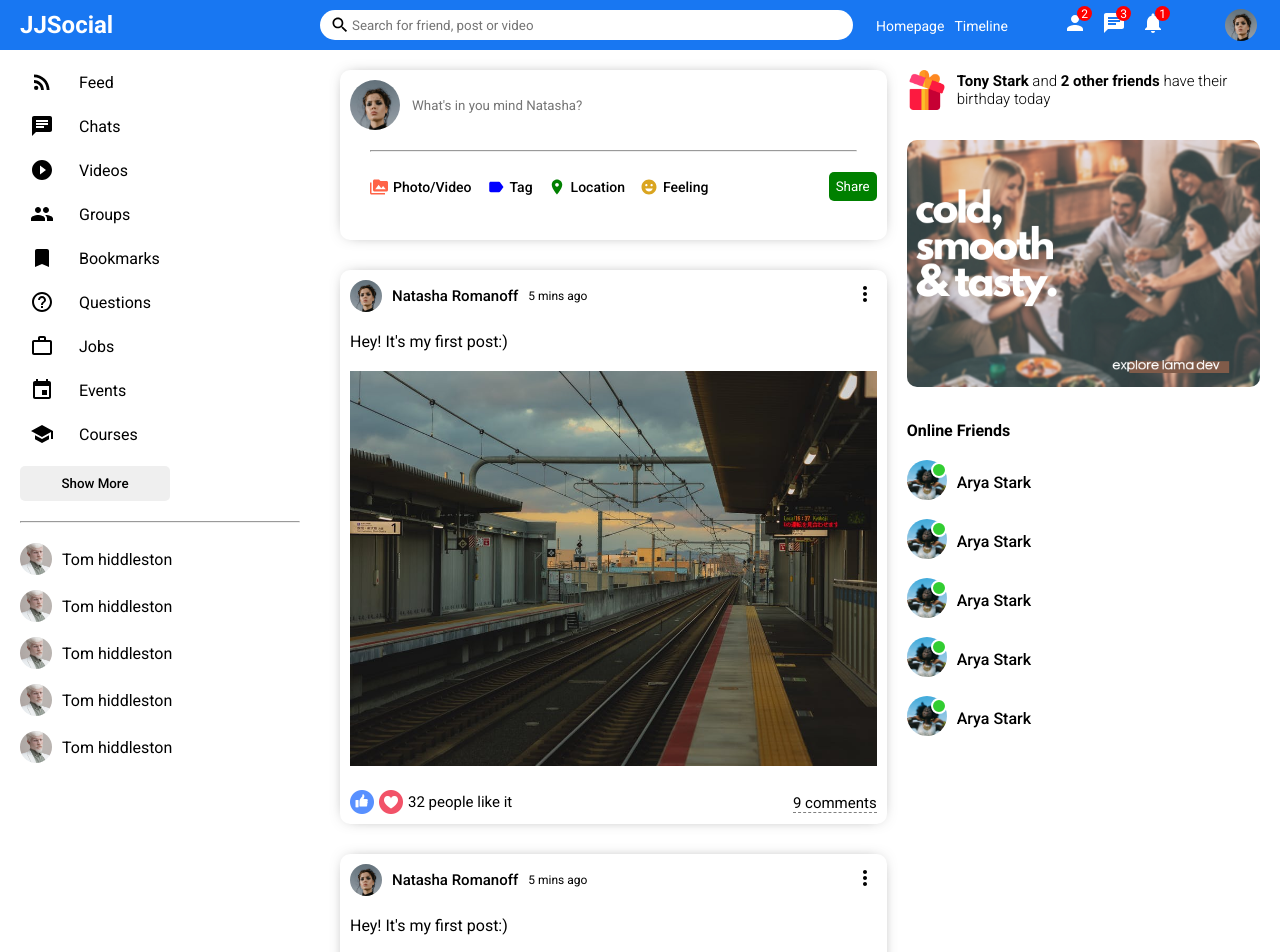
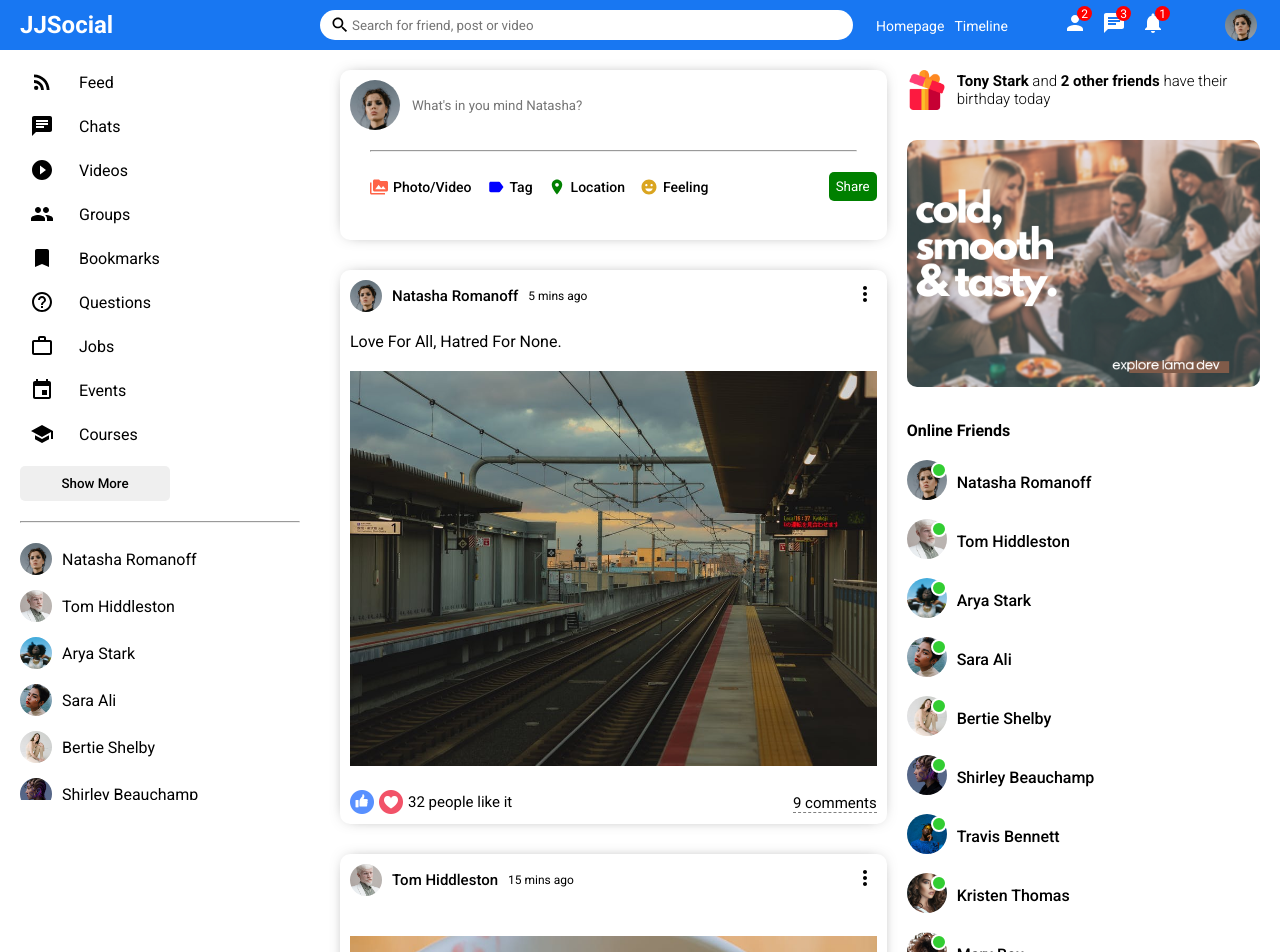
Before and after one commit to jibujacob/SocialMediaWebApp-MERN, a React (Create React App) app in the folder client/: page / in a window 1280 px wide. Shown: the top 952 px of the page. Built offline with nearby package versions, Linux system fonts and the light colour scheme; the HTML template or start-up script is replaced by a standard one.

Commit message:
Dynamic Population of FriendList,Posts Online Buddies Completed

```diff
--- /dev/null
+++ b/client/src/components/CloseFriends.jsx
@@ -0,0 +1,31 @@
+import React from 'react'
+import styled from 'styled-components'
+
+const Friend = styled.li`
+    display:flex;
+    align-items:center;
+    margin-bottom:15px;
+`
+
+const FriendImage = styled.img`
+    width:32px;
+    height:32px;
+    border-radius:50%;
+    object-fit:cover;
+    margin-right:10px;
+`
+
+const FriendName = styled.span`
+
+`
+
+const CloseFriends = ({user}) => {
+    return (
+        <Friend>
+            <FriendImage src={user.profilePicture}/>
+            <FriendName>{user.username}</FriendName>
+        </Friend>
+    )
+}
+
+export default CloseFriends
--- a/client/src/components/Feed.jsx
+++ b/client/src/components/Feed.jsx
@@ -2,6 +2,8 @@
 import styled from "styled-components"
 import Post from './Post'
 import Share from './Share'
+
+import {Posts} from "../dummyData"
 
 const Container = styled.div`
     flex:5.5;
@@ -16,12 +18,10 @@
         <Container>
             <Wrapper>
                 <Share/>
-                <Post/>
-                <Post/>
-                <Post/>
-                <Post/>
-                <Post/>
-                <Post/>
+                {Posts.map(post => {
+                    return <Post key={post.id} post={post}/>
+                })}
+
             </Wrapper>
         </Container>
     )
--- /dev/null
+++ b/client/src/components/OnlineFriends.jsx
@@ -0,0 +1,51 @@
+import React from 'react'
+import styled from "styled-components"
+
+const Friend = styled.li`
+   display:flex;
+   align-items:center;
+   margin-bottom:15px;
+`
+
+const FriendProfileImageContainer = styled.div`
+    margin-right:10px;
+    position:relative;
+`
+
+const FriendProfileImage = styled.img`
+    width:40px;
+    height:40px;
+    border-radius:50%;
+    cursor:pointer;
+    object-fit:cover;
+`
+
+const FriendOnlineBadge = styled.span`
+    width:12px;
+    height:12px;
+    border-radius:50%;
+    background-color:limegreen;
+    position:absolute;
+    top:2px;
+    right:0px;
+    border:2px solid white;
+
+`
+
+const FriendName = styled.span`
+    font-weight:500;
+ `
+
+const OnlineFriends = ({user}) => {
+    return (
+            <Friend>
+                <FriendProfileImageContainer>
+                    <FriendProfileImage src={user.profilePicture}/>
+                    <FriendOnlineBadge/>
+                </FriendProfileImageContainer>
+                <FriendName>{user.username}</FriendName>
+            </Friend>
+    )
+}
+
+export default OnlineFriends
--- a/client/src/components/Post.jsx
+++ b/client/src/components/Post.jsx
@@ -2,6 +2,8 @@
 import styled from 'styled-components'
 
 import MoreVertIcon from '@mui/icons-material/MoreVert';
+
+import {Users} from "../dummyData"
 
 const Container = styled.div`
     display:flex;
@@ -99,32 +101,35 @@
     border-bottom:1px dashed gray;
 `
 
-const Post = () => {
+const Post = ({post}) => {
+
+    const user = Users.find(user => user.id === post.userId)
+
     return (
         <Container>
             <Wrapper>
                 <Top>
                     <PostOwnerDetails>
-                        <PostOwnerImage src="/assets/person/1.jpeg"/>
-                        <PostOwnerName>Natasha Romanoff</PostOwnerName>
-                        <PostDate>5 mins ago</PostDate>
+                        <PostOwnerImage src={user.profilePicture}/>
+                        <PostOwnerName>{user.username}</PostOwnerName>
+                        <PostDate>{post.date}</PostDate>
                     </PostOwnerDetails>
                     <Options>
                         <MoreVert/>
                     </Options>
                 </Top>
                 <Center>
-                    <PostText>Hey! It's my first post:)</PostText>
-                    <PostImage src="/assets/post/1.jpeg" />
+                    <PostText>{post?.desc}</PostText>
+                    <PostImage src={post.photo} />
                 </Center>
                 <Bottom>
                     <PostIconsWrapper>
                         <PostLikeIcon src="/assets/like.png" />
                         <PostHeartIcon src="/assets/heart.png" />
-                        <PostLikeCounter>32 people like it</PostLikeCounter>
+                        <PostLikeCounter>{post.like} people like it</PostLikeCounter>
                     </PostIconsWrapper>
                     <PostCommentsWrapper>
-                        <PostCommentText>9 comments </PostCommentText>
+                        <PostCommentText>{post.comment} comments </PostCommentText>
                     </PostCommentsWrapper>
                 </Bottom>
             </Wrapper>
--- a/client/src/components/Rightbar.jsx
+++ b/client/src/components/Rightbar.jsx
@@ -1,5 +1,7 @@
 import React from 'react'
 import styled from "styled-components"
+import { Users } from '../dummyData'
+import OnlineFriends from './OnlineFriends'
 
 const Container = styled.div`
     flex:3.5;
@@ -40,40 +42,6 @@
     list-style:none;
 `
 
-const Friend = styled.li`
-   display:flex;
-   align-items:center;
-   margin-bottom:15px;
-`
-
-const FriendProfileImageContainer = styled.div`
-    margin-right:10px;
-    position:relative;
-`
-
-const FriendProfileImage = styled.img`
-    width:40px;
-    height:40px;
-    border-radius:50%;
-    cursor:pointer;
-    object-fit:cover;
-`
-
-const FriendOnlineBadge = styled.span`
-    width:12px;
-    height:12px;
-    border-radius:50%;
-    background-color:limegreen;
-    position:absolute;
-    top:2px;
-    right:0px;
-    border:2px solid white;
-
-`
-
-const FriendName = styled.span`
-    font-weight:500;
- `
 
 const Rightbar = () => {
     return (
@@ -86,45 +54,9 @@
                 <AdvertismentImage src ="/assets/ad.png"/>
                 <SubHeader>Online Friends</SubHeader>
                 <FriendList>
-                    <Friend>
-                        <FriendProfileImageContainer>
-                            <FriendProfileImage src="/assets/person/3.jpeg"/>
-                            <FriendOnlineBadge/>
-                        </FriendProfileImageContainer>
-                        <FriendName>Arya Stark</FriendName>
-                    </Friend>
-
-                    <Friend>
-                        <FriendProfileImageContainer>
-                            <FriendProfileImage src="/assets/person/3.jpeg"/>
-                            <FriendOnlineBadge/>
-                        </FriendProfileImageContainer>
-                        <FriendName>Arya Stark</FriendName>
-                    </Friend>
-
-                    <Friend>
-                        <FriendProfileImageContainer>
-                            <FriendProfileImage src="/assets/person/3.jpeg"/>
-                            <FriendOnlineBadge/>
-                        </FriendProfileImageContainer>
-                        <FriendName>Arya Stark</FriendName>
-                    </Friend>
-
-                    <Friend>
-                        <FriendProfileImageContainer>
-                            <FriendProfileImage src="/assets/person/3.jpeg"/>
-                            <FriendOnlineBadge/>
-                        </FriendProfileImageContainer>
-                        <FriendName>Arya Stark</FriendName>
-                    </Friend>
-
-                    <Friend>
-                        <FriendProfileImageContainer>
-                            <FriendProfileImage src="/assets/person/3.jpeg"/>
-                            <FriendOnlineBadge/>
-                        </FriendProfileImageContainer>
-                        <FriendName>Arya Stark</FriendName>
-                    </Friend>
+                    {Users.map(user => {
+                        return <OnlineFriends key={user.id} user={user}/>
+                    })}
                 </FriendList>
             </Wrapper>
         </Container>
--- a/client/src/components/Sidebar.jsx
+++ b/client/src/components/Sidebar.jsx
@@ -10,12 +10,16 @@
 import WorkOutlineIcon from '@mui/icons-material/WorkOutline';
 import EventIcon from '@mui/icons-material/Event';
 import SchoolIcon from '@mui/icons-material/School';
+import CloseFriends from './CloseFriends';
+import { Users } from '../dummyData';
 
 
 const Container = styled.div`
     flex:3;
     height: calc(100vh - 50px);
     overflow-y:scroll;
+    position:sticky;
+    top:50px;
 
     &::-webkit-scrollbar{
         width:5px;
@@ -111,23 +115,7 @@
     list-style:none;
 `
 
-const Friend = styled.li`
-    display:flex;
-    align-items:center;
-    margin-bottom:15px;
-`
 
-const FriendImage = styled.img`
-    width:32px;
-    height:32px;
-    border-radius:50%;
-    object-fit:cover;
-    margin-right:10px;
-`
-
-const FriendName = styled.span`
-
-`
 
 const Sidebar = () => {
     return (
@@ -174,30 +162,9 @@
                <Button>Show More</Button>
                <Hr/>
                <FriendList>
-                    <Friend>
-                        <FriendImage src="/assets/person/2.jpeg"/>
-                        <FriendName>Tom hiddleston</FriendName>
-                    </Friend>
-
-                    <Friend>
-                        <FriendImage src="/assets/person/2.jpeg"/>
-                        <FriendName>Tom hiddleston</FriendName>
-                    </Friend>
-
-                    <Friend>
-                        <FriendImage src="/assets/person/2.jpeg"/>
-                        <FriendName>Tom hiddleston</FriendName>
-                    </Friend>
-
-                    <Friend>
-                        <FriendImage src="/assets/person/2.jpeg"/>
-                        <FriendName>Tom hiddleston</FriendName>
-                    </Friend>
-
-                    <Friend>
-                        <FriendImage src="/assets/person/2.jpeg"/>
-                        <FriendName>Tom hiddleston</FriendName>
-                    </Friend>
+                    {Users.map(user => {
+                        return <CloseFriends key={user.id} user={user}/>
+                    })}
                </FriendList>
            </Wrapper>
         </Container>
--- /dev/null
+++ b/client/src/dummyData.js
@@ -0,0 +1,139 @@
+export const Users = [
+  {
+    id:1,
+    profilePicture: "assets/person/1.jpeg",
+    username: "Natasha Romanoff",
+  },
+  {
+    id:2,
+    profilePicture: "assets/person/2.jpeg",
+    username: "Tom Hiddleston",
+  },
+  {
+    id:3,
+    profilePicture: "assets/person/3.jpeg",
+    username: "Arya Stark",
+  },
+  {
+    id:4,
+    profilePicture: "assets/person/4.jpeg",
+    username: "Sara Ali",
+  },
+  {
+    id:5,
+    profilePicture: "assets/person/5.jpeg",
+    username: "Bertie Shelby",
+  },
+  {
+    id:6,
+    profilePicture: "assets/person/6.jpeg",
+    username: "Shirley Beauchamp",
+  },
+  {
+    id:7,
+    profilePicture: "assets/person/7.jpeg",
+    username: "Travis Bennett",
+  },
+  {
+    id:8,
+    profilePicture: "assets/person/8.jpeg",
+    username: "Kristen Thomas",
+  },
+  {
+    id:9,
+    profilePicture: "assets/person/9.jpeg",
+    username: "Mary Beu",
+  },
+  {
+    id:10,
+    profilePicture: "assets/person/10.jpeg",
+    username: "Molly Simpson",
+  },
+];
+
+export const Posts = [
+  {
+    id: 1,
+    desc: "Love For All, Hatred For None.",
+    photo: "assets/post/1.jpeg",
+    date: "5 mins ago",
+    userId: 1,
+    like: 32,
+    comment: 9,
+  },
+  {
+    id: 2,
+    photo: "assets/post/2.jpeg",
+    date: "15 mins ago",
+    userId: 2,
+    like: 2,
+    comment: 1,
+  },
+  {
+    id: 3,
+    desc: "Every moment is a fresh beginning.",
+    photo: "assets/post/3.jpeg",
+    date: "1 hour ago",
+    userId: 3,
+    like: 61,
+    comment: 2,
+  },
+  {
+    id: 4,
+    photo: "assets/post/4.jpeg",
+    date: "4 hours ago",
+    userId: 4,
+    like: 7,
+    comment: 3,
+  },
+  {
+    id: 5,
+    photo: "assets/post/5.jpeg",
+    date: "5 hours ago",
+    userId: 5,
+    like: 23,
+    comment: 5,
+  },
+  {
+    id: 6,
+    photo: "assets/post/6.jpeg",
+    date: "1 day ago",
+    userId: 6,
+    like: 44,
+    comment: 6,
+  },
+  {
+    id: 7,
+    desc: "Never regret anything that made you smile.",
+    photo: "assets/post/7.jpeg",
+    date: "2 days ago",
+    userId: 7,
+    like: 52,
+    comment: 3,
+  },
+  {
+    id: 8,
+    photo: "assets/post/8.jpeg",
+    date: "3 days ago",
+    userId: 8,
+    like: 15,
+    comment: 1,
+  },
+  {
+    id: 9,
+    desc: "Change the world by being yourself.",
+    photo: "assets/post/9.jpeg",
+    date: "5 days ago",
+    userId: 9,
+    like: 11,
+    comment: 2,
+  },
+  {
+    id: 10,
+    photo: "assets/post/10.jpeg",
+    date: "1 week ago",
+    userId: 10,
+    like: 104,
+    comment: 12,
+  },
+];
```
